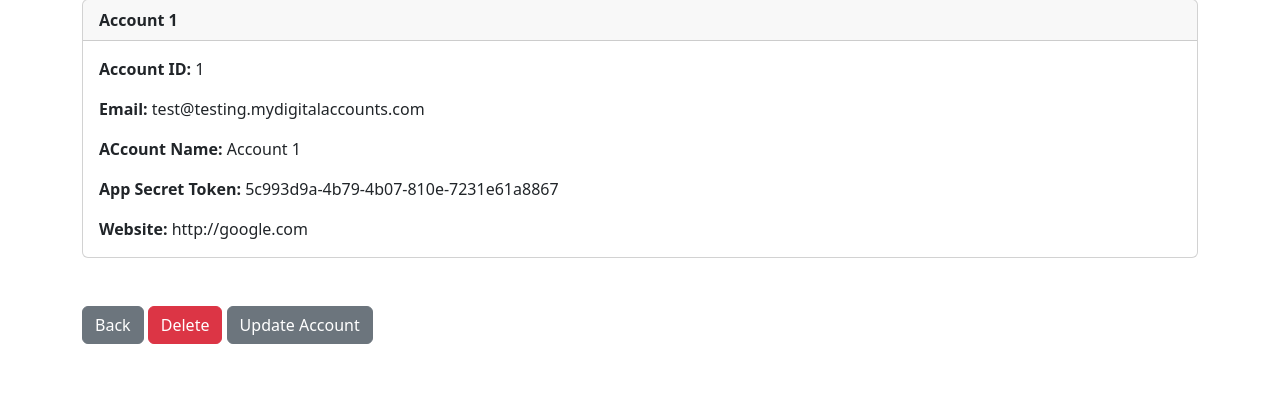
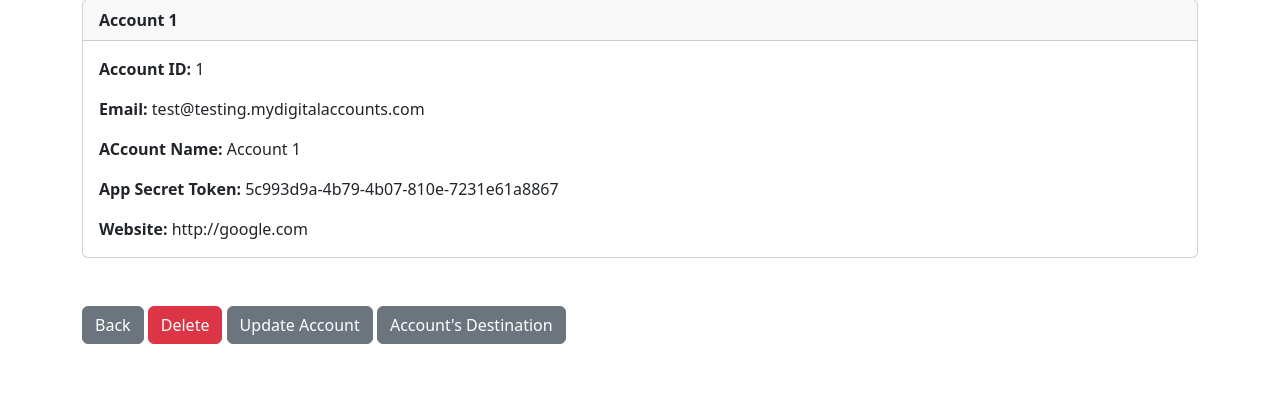
Before and after one commit to rkj180220/django-data-pusher, a Django app: page /account/1 in a window 1280 px wide. Shown: the part 81-480 px from the top of the page. Run offline with Django 5.2, Linux system fonts and the light colour scheme; data comes from the database, SQL or seed files in the repository.

Commit message:
Get Destinations for the account based on account id

```diff
--- a/core/templates/account_details.html
+++ b/core/templates/account_details.html
@@ -35,5 +35,7 @@
 <a href="{% url 'update_account' account_details.account_id %}" class="btn btn-secondary"
   >Update Account</a
 >
-
+<a href="{% url 'account_destinations' account_details.account_id %}" class="btn btn-secondary"
+  >Account's Destination</a
+>
 {% endblock %}
--- a/core/urls.py
+++ b/core/urls.py
@@ -20,4 +20,6 @@ urlpatterns = [
     path('add_destination/', views.add_destination, name='add_destination'),
     path('update_destination/<int:pk>', views.update_destination, name='update_destination'),
 
+    # Destination Routes
+    path('account_destinations/<int:pk>', views.account_destinations, name='account_destinations'),
 ]
--- a/core/views.py
+++ b/core/views.py
@@ -80,3 +80,9 @@ def update_destination(request, pk):
 		messages.success(request, "Destination Has Been Updated!")
 		return redirect('destinations')
 	return render(request, 'update_destination.html', {'form':form})
+
+def account_destinations(request, pk):
+	# Look Up Records
+	current_record = Account.objects.get(account_id=pk)
+	destination_list = Destination.objects.filter(account=current_record)
+	return render(request, 'account_destinations.html', {'destination_list':destination_list})
```
Also changed, not shown: core/templates/account_destinations.html (added, +35 -0 lines).
